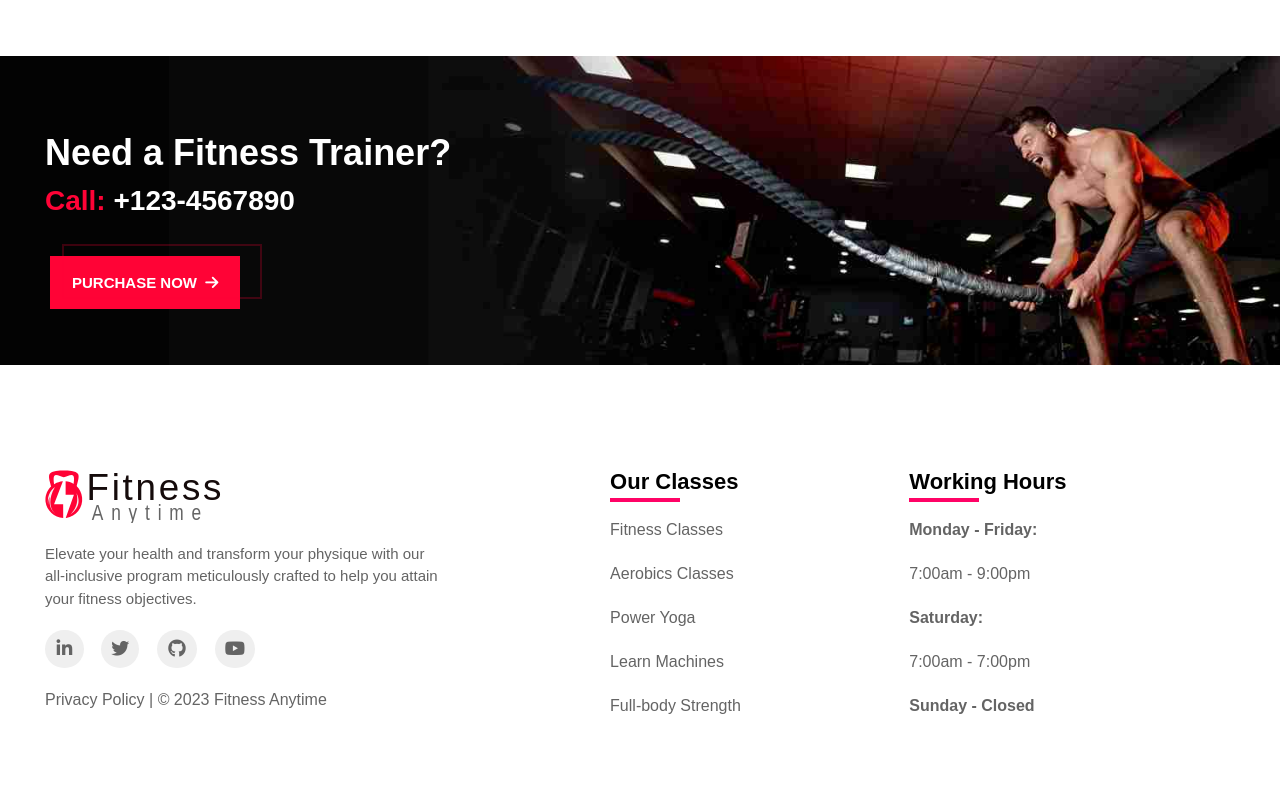
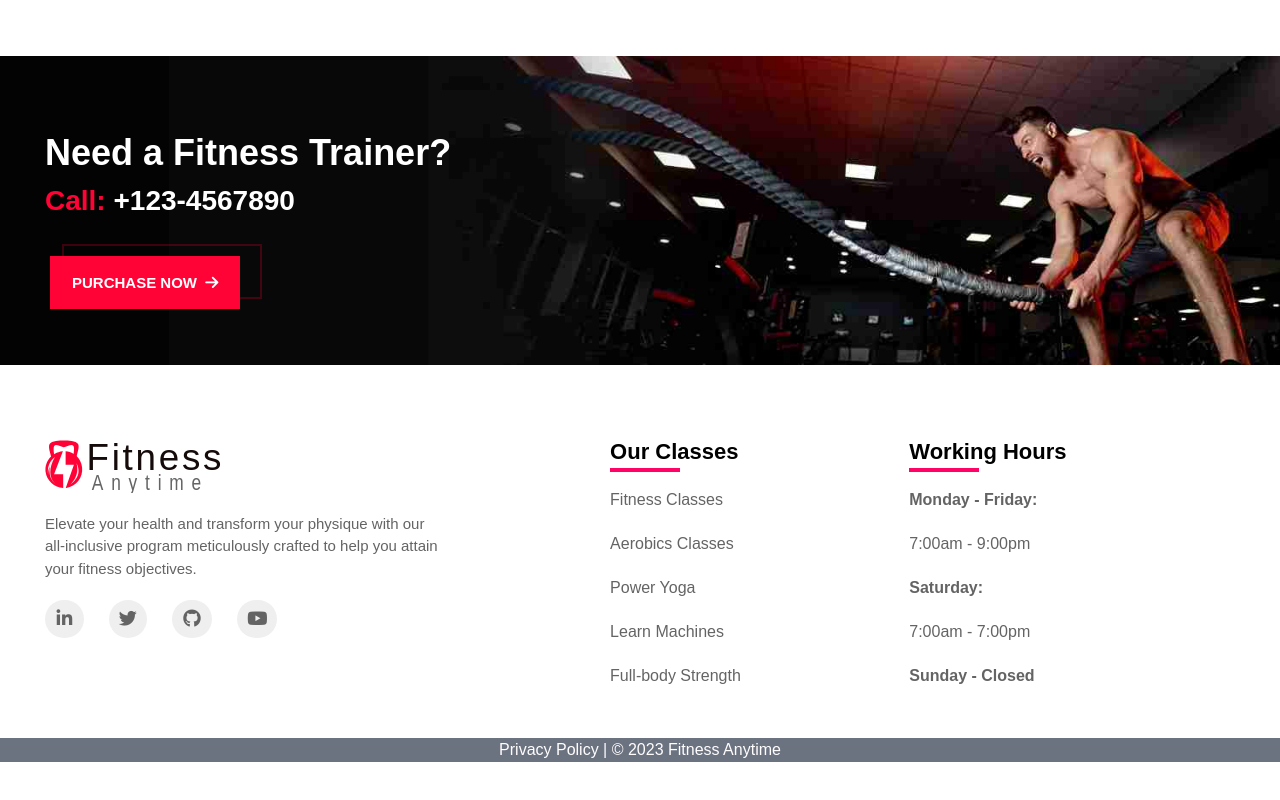
Before and after one commit to Daystar/portfolio-fitness-website, a React (Create React App) app: page / in a window 1280 px wide. Shown: the part 9324-10124 px from the top of the page. After the commit the page ends 10086 px from the top, so only its background shows below. Built offline with nearby package versions, Linux system fonts and the light colour scheme; no server answers.

Commit message:
Added footer at bottom

```diff
--- a/src/components/Footer/Footer.jsx
+++ b/src/components/Footer/Footer.jsx
@@ -4,7 +4,7 @@ function Footer() {
   return (
     <>
       <footer className="bg-white">
-        <div className="container page-padding py-[10rem]">
+        <div className="container page-padding pt-[7rem] pb-[5rem]">
           {/* footer div all */}
           <div className="flex justify-between min620:flex-col  min620:items-center min620:text-center min620:gap-[10rem] !text-left">
             {/* logo side */}
@@ -14,7 +14,7 @@ function Footer() {
                 Elevate your health and transform your physique with our all-inclusive program meticulously crafted to help you attain your fitness objectives.
               </p>
               {/* socials */}
-              <div className="flex gap-7 text-[18px] text-[#646464] min540:justify-center">
+              <div className="flex gap-10 text-[18px] text-[#646464] min540:justify-center min540:mt-10">
                 <a href="https://www.linkedin.com/in/sagar-koli/" target="_blank" rel="norefferrer">  <i
                   style={{ transition: "all 0.3s" }}
                   className="fa-brands fa-linkedin-in bg-[#efefef] p-4 rounded-full px-[11.5px] hover:bg-[#ff0366] hover:text-white"
@@ -32,9 +32,6 @@ function Footer() {
                   className="fa-brands fa-youtube bg-[#efefef] p-4 rounded-full hover:bg-[#ff0366] hover:text-white"
                 ></i></a>
               </div>
-              <p className="text-[16px] font-medium text-[#646464]">
-                Privacy Policy | © 2023 Fitness Anytime
-              </p>
             </div>
 
             {/* middle div */}
@@ -85,6 +82,14 @@ function Footer() {
             <span></span>
           </div>
         </div>
+        {/* bottom div */}
+        <div className="text-center bg-gray-500">
+          <p className="text-[16px] font-medium text-[#fffdfd] ">
+            Privacy Policy | © 2023 Fitness Anytime
+
+          </p>
+
+        </div>
       </footer>
     </>
   );
```
